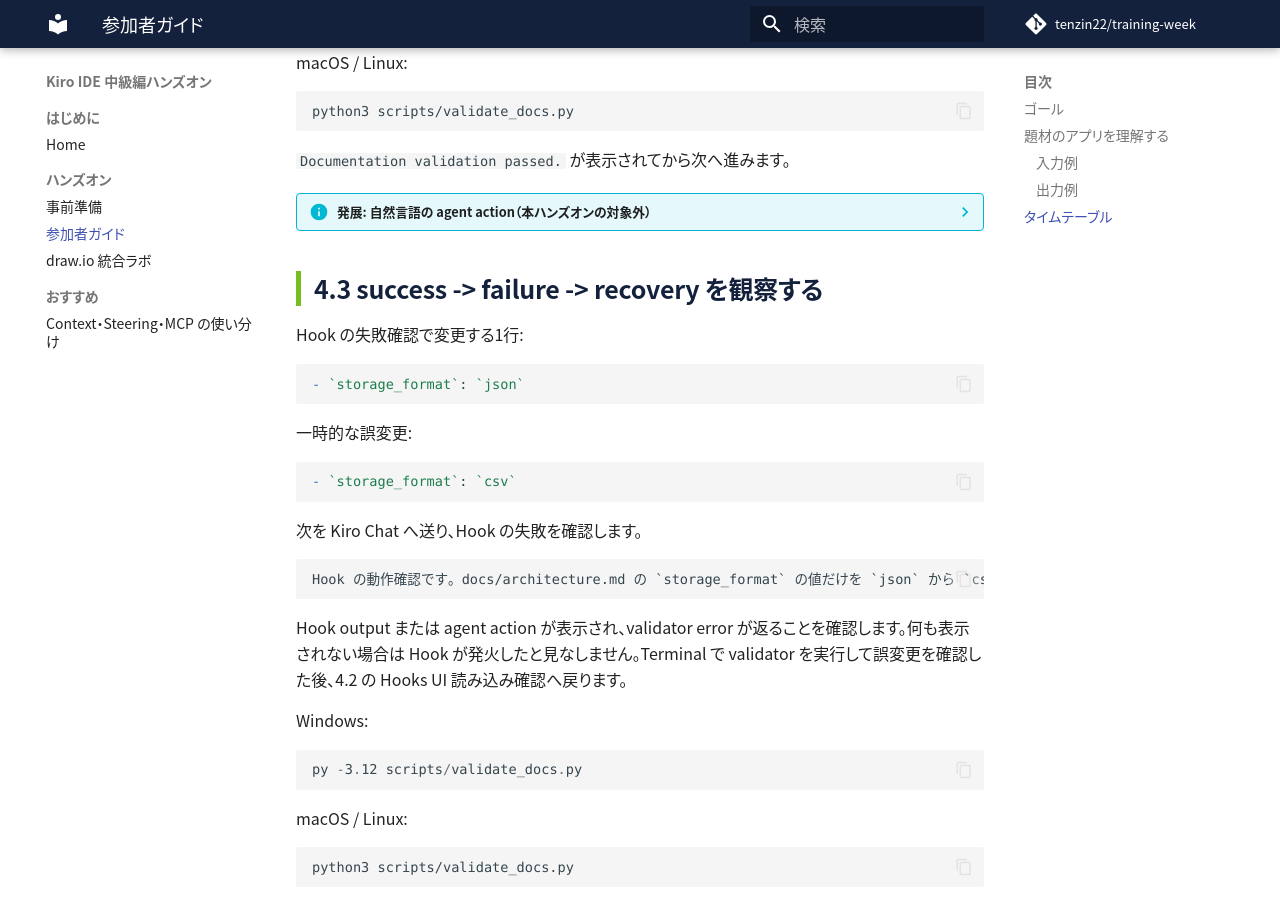
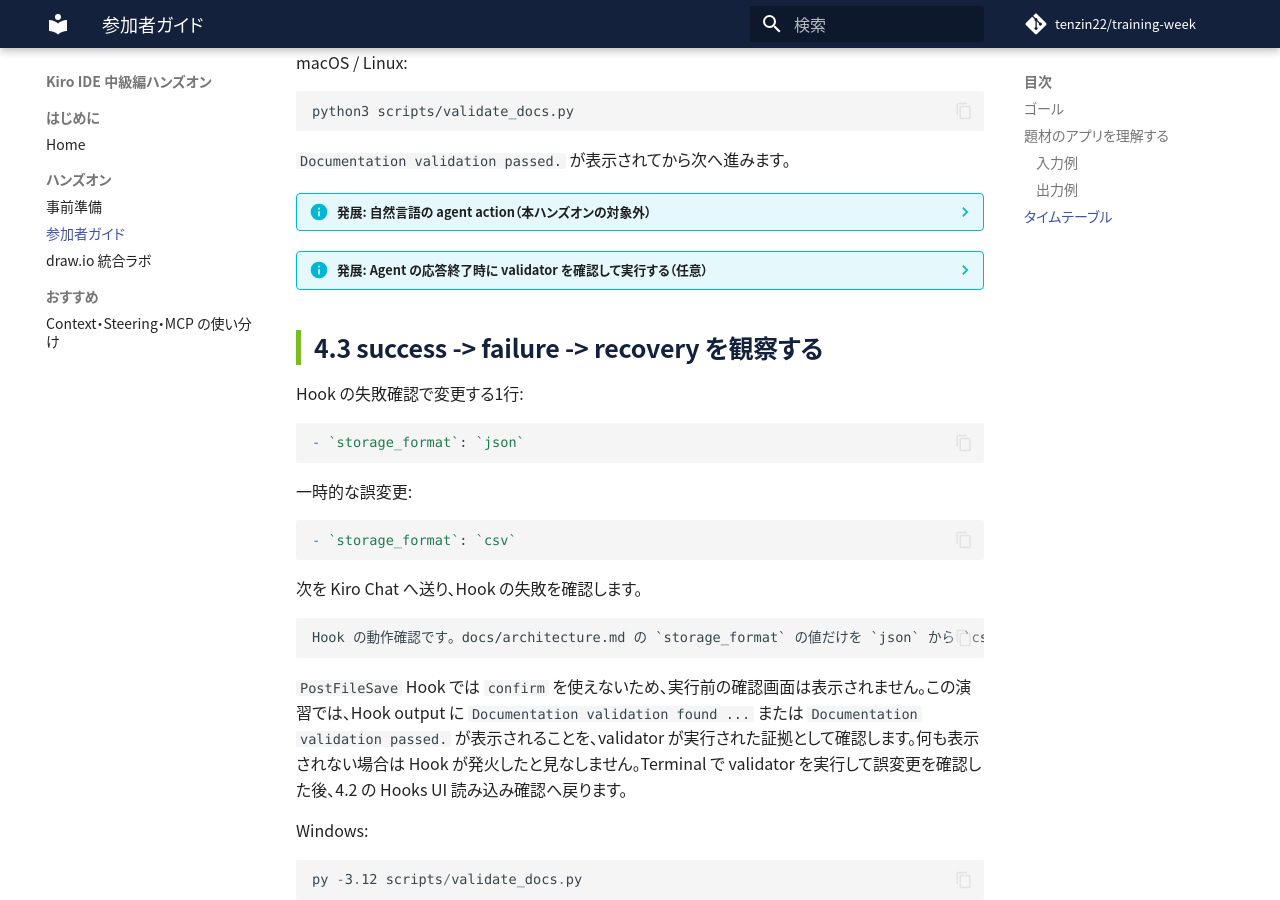
Before and after one commit to tenzin22/training-week, an MkDocs documentation site: the page built from docs/participant-guide.md, in a window 1280 px wide and 900 px high, scrolled down 12635 px. Built offline with MkDocs 1.6.1 and Material for MkDocs 9.7.7, drawn with Linux system fonts in a browser that asks for light colours; comment, search, counter and statistics services are not loaded.

Commit message:
docs: add optional Hook confirmation example (#14)
Co-authored-by: Nima Sherpa <nimaten@amazon.com>

````diff
--- a/docs/participant-guide.md
+++ b/docs/participant-guide.md
@@ -488,6 +488,44 @@
     }
     ```
 
+??? info "発展: Agent の応答終了時に validator を確認して実行する（任意）"
+    `confirm` を使うと、command を実行する前に質問と選択肢を表示できます。公式 v1 schema では、`confirm` を利用できるのは `Stop` trigger の command Hook だけです。`PostFileSave` の validator Hook へは追加できません。
+
+    starter project では、Agent が応答を終えたときに validator を実行するか参加者へ確認する Hook として利用できます。Windows の例を `.kiro/hooks/confirm-final-validation.json` に保存する場合は次のようになります。
+
+    ```json
+    {
+      "version": "v1",
+      "hooks": [
+        {
+          "name": "Confirm final documentation validation",
+          "trigger": "Stop",
+          "action": {
+            "type": "command",
+            "command": "py -3.12 scripts/validate_docs.py"
+          },
+          "confirm": {
+            "question": "ドキュメント validator を実行しますか？",
+            "options": [
+              { "id": "validate", "label": "実行する", "run": true },
+              { "id": "skip", "label": "今回は実行しない", "run": false }
+            ]
+          }
+        }
+      ]
+    }
+    ```
+
+    macOS / Linux では command だけを次へ置き換えます。
+
+    ```json
+    "command": "python3 scripts/validate_docs.py"
+    ```
+
+    `実行する` を選ぶと validator が実行され、`今回は実行しない` を選ぶとその回は実行されません。`Stop` は session を閉じたときではなく、Agent が応答を終えたときに発火します。そのため、この確認は複数回表示される可能性があります。
+
+    本ハンズオンの中心は、ドキュメント変更時に自動実行する `PostFileSave` Hook です。この `Stop` Hook は、確認付き Hook の動きを試したい参加者向けの任意設定です。
+
 ## 4.3 success -> failure -> recovery を観察する
 
 Hook の失敗確認で変更する1行:
@@ -508,7 +546,7 @@
 Hook の動作確認です。docs/architecture.md の `storage_format` の値だけを `json` から `csv` へ変更してください。変更するのはその1行だけです。data/jobs.json、app.py、tests、他の記述は変更しないでください。
 ```
 
-Hook output または agent action が表示され、validator error が返ることを確認します。何も表示されない場合は Hook が発火したと見なしません。Terminal で validator を実行して誤変更を確認した後、4.2 の Hooks UI 読み込み確認へ戻ります。
+`PostFileSave` Hook では `confirm` を使えないため、実行前の確認画面は表示されません。この演習では、Hook output に `Documentation validation found ...` または `Documentation validation passed.` が表示されることを、validator が実行された証拠として確認します。何も表示されない場合は Hook が発火したと見なしません。Terminal で validator を実行して誤変更を確認した後、4.2 の Hooks UI 読み込み確認へ戻ります。
 
 Windows:
 
````
